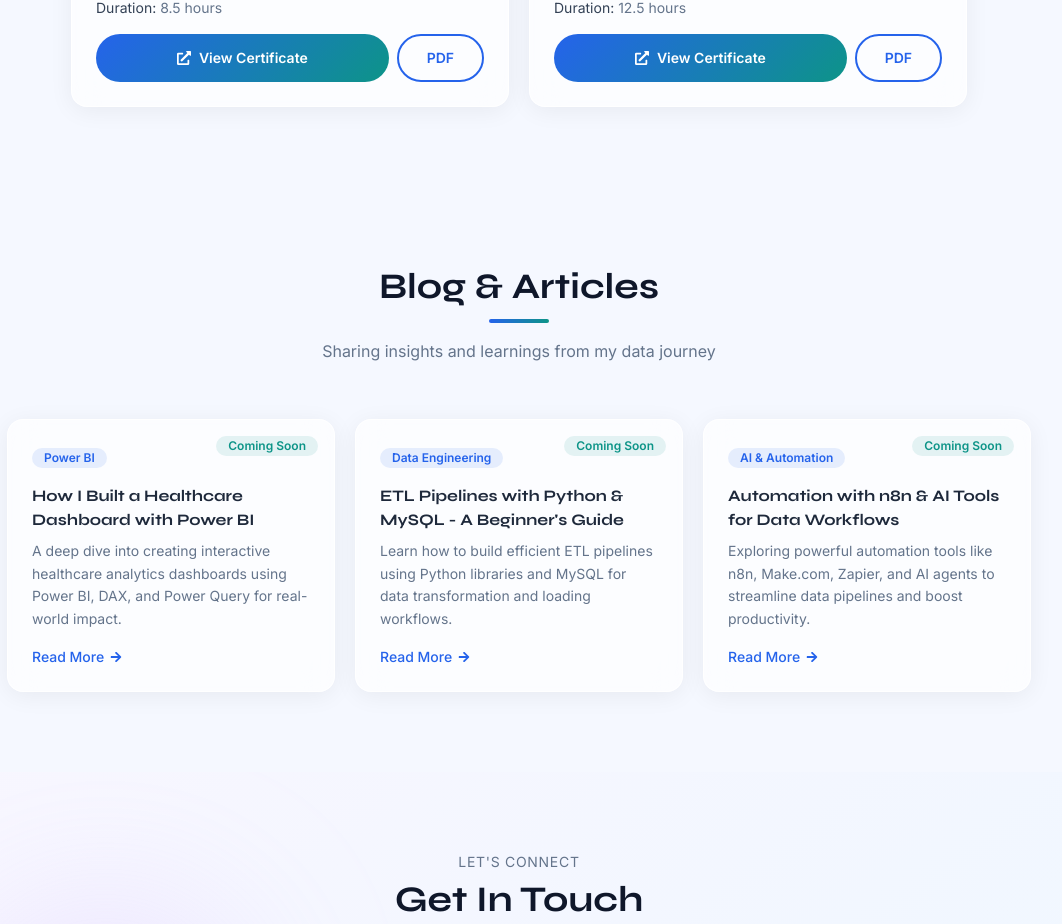
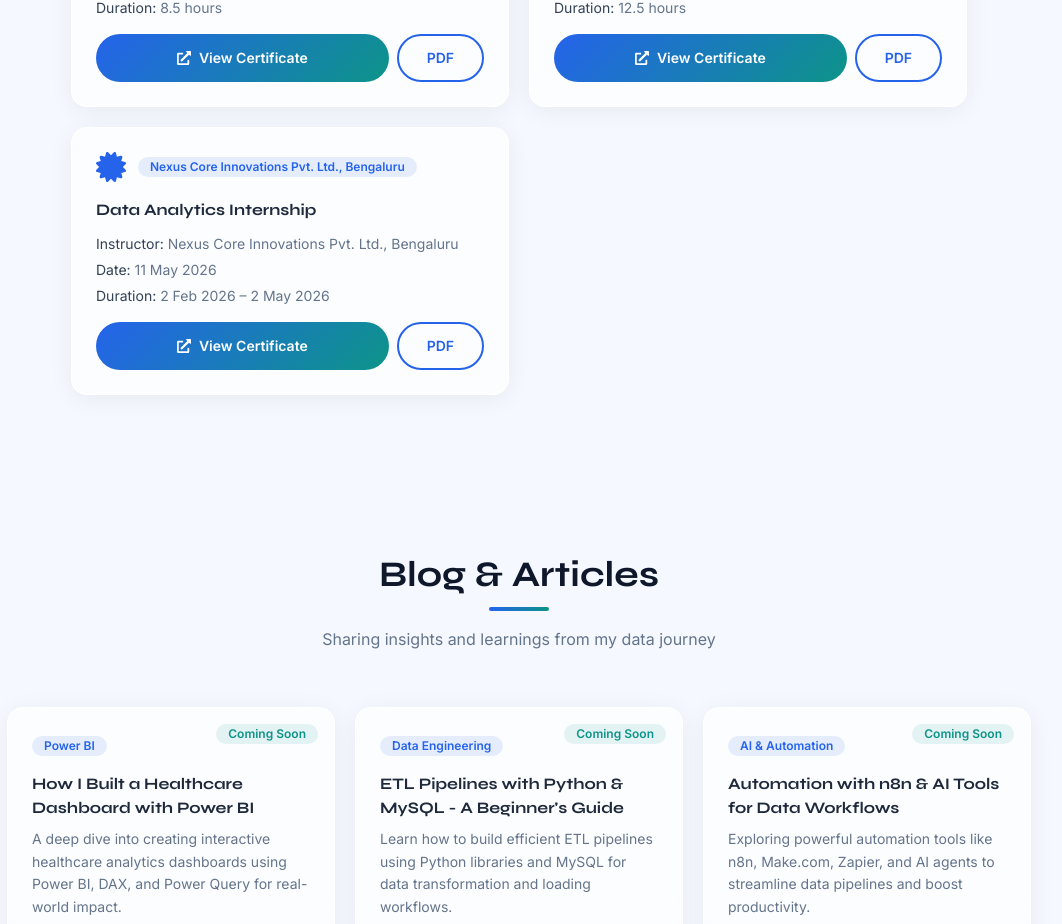
Before and after one commit to GaganAJ-45/gaganaj-portfolio-v2, a React (Vite) app in the folder frontend/: page / in a window 1280 px wide. Shown: the part 8516-9440 px from the top of the page, without its empty margins (121-1183 px from the left). Built offline with nearby package versions, Linux system fonts and the light colour scheme; the HTML template or start-up script is replaced by a standard one.

Commit message:
Add Nexus Core data analytics certification

```diff
--- a/frontend/src/components/Certifications/Certifications.jsx
+++ b/frontend/src/components/Certifications/Certifications.jsx
@@ -24,6 +24,15 @@ const Certifications = () => {
       duration: '12.5 hours',
       link: 'https://ude.my/UC-5b89b888-3c52-4d18-a061-09d61a0003a5',
       pdfLink: `${import.meta.env.BASE_URL}assets/SQL_Certificate.pdf`,
+    },
+    {
+      title: 'Data Analytics Internship',
+      platform: 'Nexus Core Innovations Pvt. Ltd., Bengaluru',
+      instructor: 'Nexus Core Innovations Pvt. Ltd., Bengaluru',
+      date: '11 May 2026',
+      duration: '2 Feb 2026 – 2 May 2026',
+      link: `${import.meta.env.BASE_URL}assets/certificates/nexus-core-data-analytics.pdf`,
+      pdfLink: `${import.meta.env.BASE_URL}assets/certificates/nexus-core-data-analytics.pdf`,
     },
   ];
 
```
Also changed, not shown: 5 other files (tests, documents, lock files or other folders).
